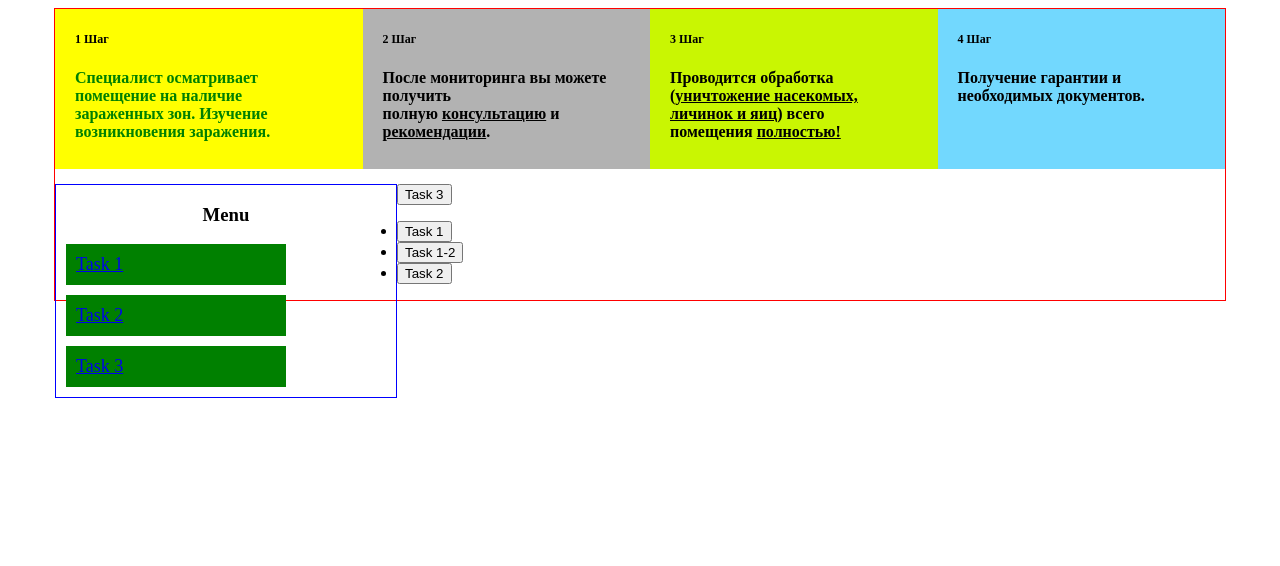
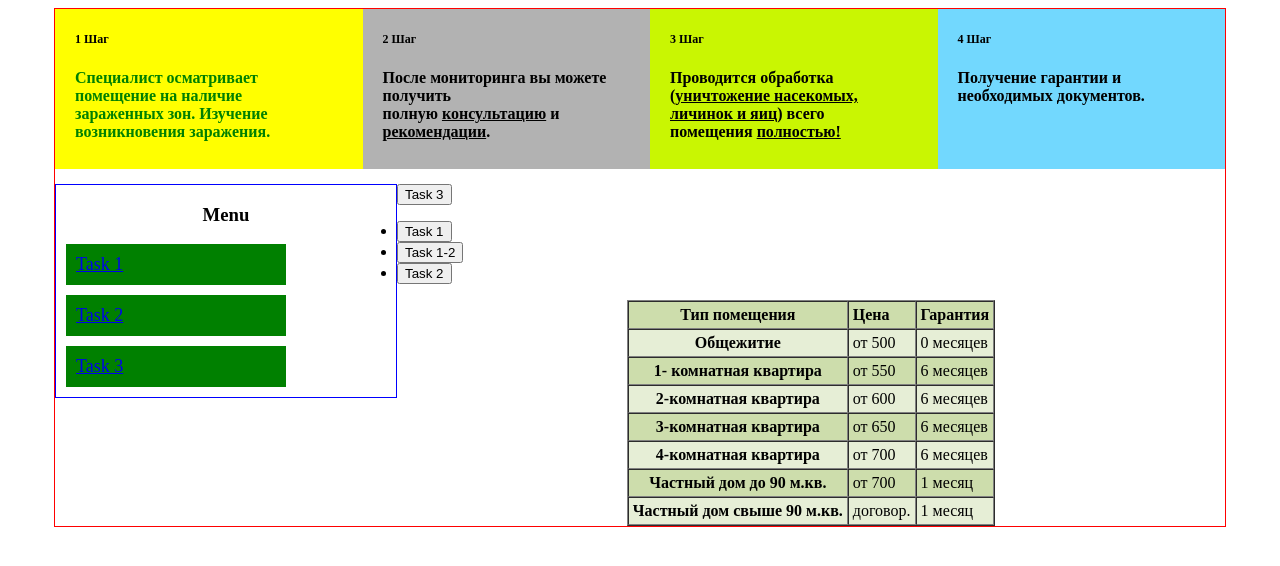
Before and after one commit to Katherina2203/learnJs, a PHP site: page / in a window 1280 px wide. Shown: the top 566 px of the page. Run offline with PHP 8.4, Linux system fonts and the light colour scheme; some libraries are stand-ins or nearby versions.

```diff
--- a/index.php
+++ b/index.php
@@ -92,6 +92,66 @@
                             </li>
 
                     </ul>
+
+
+
+        <table class="table-grid" align="center" border="1" cellpadding="4" cellspacing="0" style="background:#9bbb58">
+	<tbody>
+		<tr>
+			<th scope="row"><strong>Тип помещения</strong></th>
+			<td class="rtecenter"><strong>Цена</strong></td>
+			<td class="rtecenter"><strong>Гарантия</strong></td>
+		</tr>
+		<tr>
+			<th scope="row">Общежитие</th>
+			<td>от 500</td>
+			<td>0 месяцев</td>
+		</tr>
+		<tr>
+			<th scope="row">1- комнатная квартира</th>
+			<td>от 550</td>
+			<td>6 месяцев</td>
+		</tr>
+		<tr>
+			<th scope="row">2-комнатная квартира</th>
+			<td>от 600</td>
+			<td>6 месяцев</td>
+		</tr>
+		<tr>
+			<th scope="row">3-комнатная квартира</th>
+			<td>от 650</td>
+			<td>6 месяцев</td>
+		</tr>
+		<tr>
+			<th scope="row">4-комнатная квартира</th>
+			<td>от 700</td>
+			<td>6 месяцев</td>
+		</tr>
+		<tr>
+			<th scope="row">Частный дом до 90 м.кв.</th>
+			<td>от 700</td>
+			<td>1 месяц</td>
+		</tr>
+		<tr>
+			<th scope="row">Частный дом свыше 90 м.кв.</th>
+			<td>договор.</td>
+			<td>1 месяц</td>
+		</tr>
+	</tbody>
+</table>
+                <script>
+                    $(function(){
+
+                        $("tr:even").addClass("even");
+                        $("tr:odd").addClass("odd");
+                        $("tr:first-child").addClass("caption");
+                    });
+                </script>
+                <style>
+                    .table-grid tr:nth-child(odd) {background: #cdddac}
+                    .table-grid tr:nth-child(even) {background: #e6eed6}
+                    .table-grid tr:first-child(caption) {background:#9bbb58}
+                </style>
             </div>
         </div>
     </div>
--- a/tasks/task3.js
+++ b/tasks/task3.js
@@ -29,9 +29,9 @@ btn.addEventListener("click", function(){
 });
 
 function renderHtml(data){
-    var htmlString = '';
+    var htmlString = 'try tests';
     for(i = 0; i < data.length; i++){
-        htmlString += '<p>' + data[i].name + '</p>';
+        htmlString += '<p>' + 'try tests' + '</p>';
     }
     resultContainer.insertAdjacentHTML('beforeend', htmlString);
 }
--- a/tasks/task4.js
+++ b/tasks/task4.js
@@ -6,7 +6,7 @@ function runAnimationBubble()
         childs = {}, //массив объектов сцены
         animate = {};//Массив анимаций для объектов
 
-
+    ctx.arc(x, y, ballRadius, 0, Math.PI*2);
 }
 
 function initAnimation()
```
Also changed, not shown: tasks/task4.html (added, +77 -0 lines), tasks/task4.php (deleted, +0 -30 lines), tasks/task5.js (added, +10 -0 lines).
